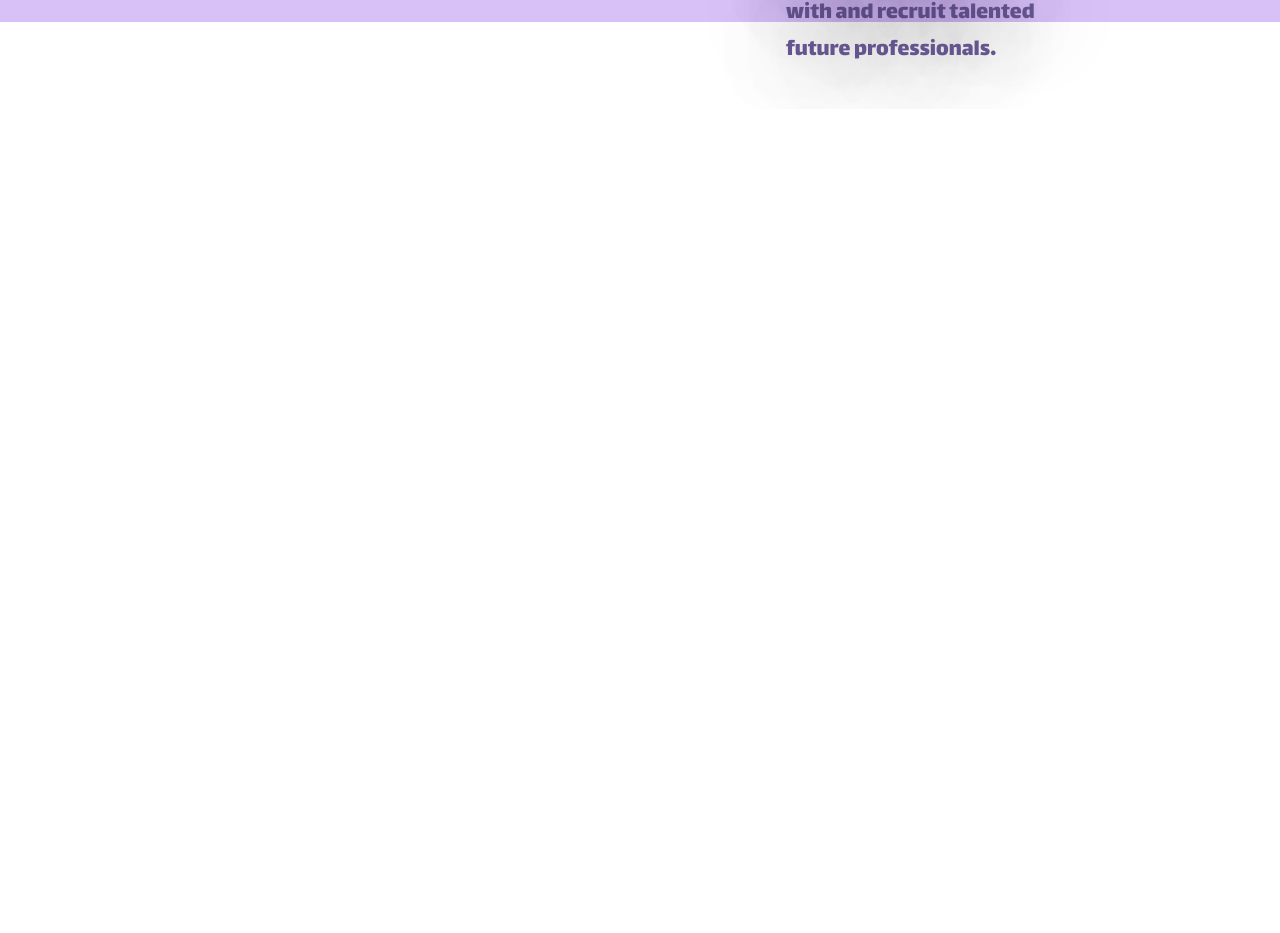
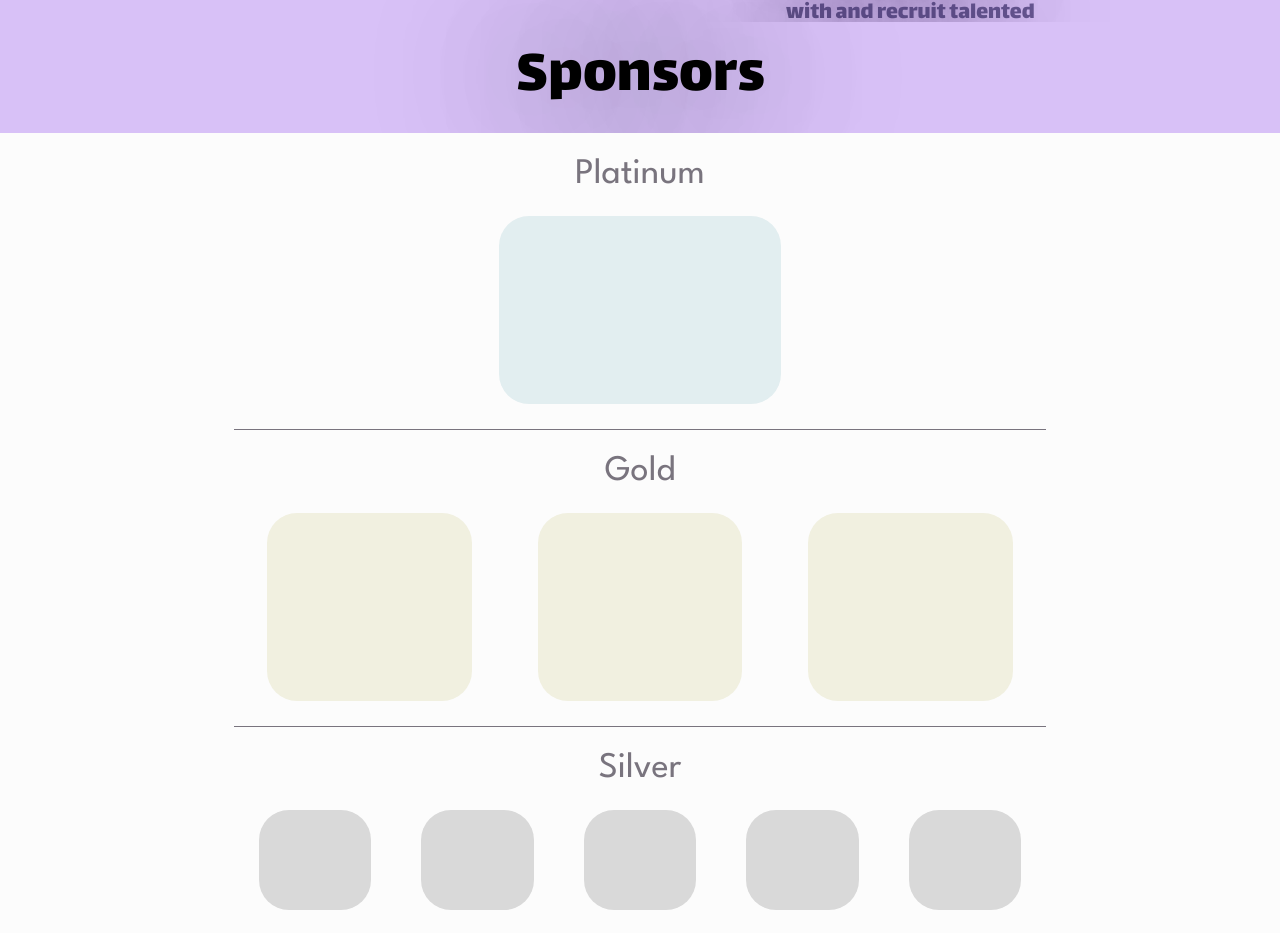
Before and after one commit to r800360/decafucsd.com, a React (Create React App) app: page / in a window 1280 px wide. Shown: the part 1800-2733 px from the top of the page. Before the commit the page ends 1909 px from the top, so only its background shows below. Built offline with nearby package versions, Linux system fonts and the light colour scheme.

Commit message:
complete sponsor page

```diff
--- a/public/index.html
+++ b/public/index.html
@@ -6,6 +6,7 @@
     <link rel="preconnect" href="https://fonts.googleapis.com">
     <link rel="preconnect" href="https://fonts.gstatic.com" crossorigin>
     <link href="https://fonts.googleapis.com/css2?family=Lalezar&display=swap" rel="stylesheet">
+    <link href="https://fonts.googleapis.com/css2?family=League+Spartan:wght@100..900&display=swap" rel="stylesheet">
     <meta name="viewport" content="width=device-width, initial-scale=1" />
     <meta name="theme-color" content="#000000" />
     <meta
--- a/src/App.js
+++ b/src/App.js
@@ -1,11 +1,13 @@
 import Home from './pages/Home/Home';
 import About from './pages/About/About';
+import Sponsor from './pages/Sponsor/Sponsor';
 
 function App() {
   return (
     <>
       <Home/>
       <About/>
+      <Sponsor/>
     </>
   );
 }
--- a/src/pages/About/About.jsx
+++ b/src/pages/About/About.jsx
@@ -1,5 +1,6 @@
 import './About.css'
 import SaxGuy from '../../assets/SaxGuy.svg'
+
 function About() {
     return(
         <div className='about'>
--- /dev/null
+++ b/src/pages/Sponsor/Sponsor.css
@@ -0,0 +1,91 @@
+.sponsor {
+    background-color: #FCFCFC;
+    width: 100%;
+    min-height: 911px;
+    font-family: "Lalezar", system-ui;
+    font-weight: 400;
+    font-style: normal;
+    display: flex;
+    flex-direction: column;
+}
+
+.sponsor .title {
+    display: flex;
+    background-color: #D8C1F7;
+    width: 100%;
+    height: 111px;
+    font-size: 64px;
+    align-items: center;
+    justify-content: center;
+    text-shadow: 0px 0px 150px rgb(0, 0, 0);
+}
+
+.sponsor .content {
+    background-color: #FCFCFC;
+    max-width: 100%;
+    min-height: 750px;
+    display: flex;
+    flex-direction: column;
+    align-items: center;
+    justify-content: center;
+    padding: 0 234px;
+    font-family: "League Spartan", sans-serif;
+    font-optical-sizing: auto;
+    font-style: normal;
+    color: #79747E;
+    font-size: 36px;
+}
+
+.sponsor p{
+    margin: auto;
+    margin: 25px 0;
+}
+
+.sponsor .plat {
+    display: flex;
+    flex-direction: row;
+    width: 100%;
+    justify-content: center;
+    padding-bottom: 25px;
+    border-bottom: 1px solid #79747E;
+}
+
+.sponsor .gold {
+    display: flex;
+    flex-direction: row;
+    width: 100%;
+    justify-content: center;
+    padding-bottom: 25px;
+    border-bottom: 1px solid #79747E;
+}
+
+.sponsor .silver {
+    display: flex;
+    flex-direction: row;
+    width: 100%;
+    justify-content: center;
+}
+
+.sponsor .plat div{
+    background-color: #E2EEF0;
+    height: 188px;
+    width: 282px;
+    border-radius: 30px;
+    margin: 0;
+}
+
+.sponsor .gold div{
+    background-color: #F1F0E0;
+    height: 188px;
+    width: 282px;
+    border-radius: 30px;
+    margin: 0 33px;
+}
+
+.sponsor .silver div{
+    background-color: #D9D9D9;
+    height: 100px;
+    width: 200px;
+    border-radius: 30px;
+    margin: 0 25px;
+}
--- /dev/null
+++ b/src/pages/Sponsor/Sponsor.jsx
@@ -0,0 +1,49 @@
+import './Sponsor.css'
+
+function Sponsor() {
+    return(
+        <div className='sponsor'>
+            <div className='title'><p>Sponsors</p></div>
+            <div className='content'>
+                <p>Platinum</p>
+                <div className='plat'>
+                    <div>
+
+                    </div>
+                </div>
+                <p>Gold</p>
+                <div className='gold'>
+                    <div>
+
+                    </div>
+                    <div>
+
+                    </div>
+                    <div>
+
+                    </div>
+                </div>
+                <p>Silver</p>
+                <div className='silver'>
+                    <div>
+
+                    </div>
+                    <div>
+
+                    </div>
+                    <div>
+
+                    </div>
+                    <div>
+
+                    </div>
+                    <div>
+
+                    </div>
+                </div>
+            </div>
+        </div>
+    )
+}
+
+export default Sponsor
```
